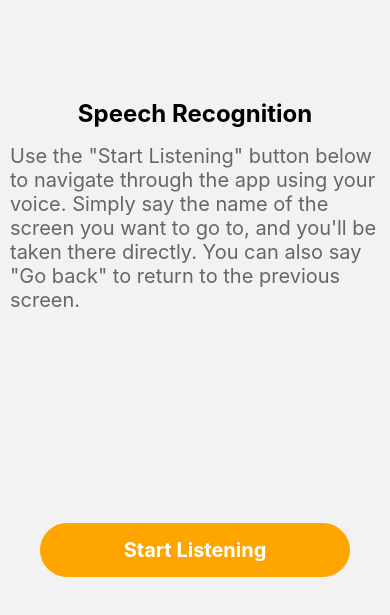
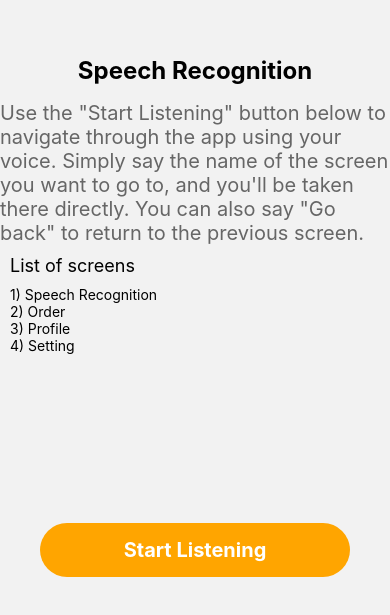
Before and after one commit to abidhussain173/SocialLoginLearningApp, a React Native app: screen /SpeechRecognition in a window 390 px wide. Shown: the part 217-832 px from the top of the page. Built offline with nearby package versions, Linux system fonts and the light colour scheme.

Commit message:
ui fixes

```diff
--- a/app.json
+++ b/app.json
@@ -1,4 +1,4 @@
 {
-  "name": "LoginApp",
-  "displayName": "LoginApp"
+  "name": "VoiceNavigationApp",
+  "displayName": "VoiceNavigationApp"
 }
--- a/package.json
+++ b/package.json
@@ -1,5 +1,5 @@
 {
-  "name": "LoginApp",
+  "name": "VoiceNavigationApp",
   "version": "0.0.1",
   "private": true,
   "scripts": {
--- a/src/screens/SpeechRecognitionScreens/OrderScreen.tsx
+++ b/src/screens/SpeechRecognitionScreens/OrderScreen.tsx
@@ -30,27 +30,33 @@ export const OrderScreen: React.FC<UserNavigationRootProps<"OrderScreen">> = (pr
                 }}>
                     <Text style={{
                         fontSize: 16,
+                         color: "black",
                         marginBottom: 10,
                     }}>Order #1:</Text>
                     <Text style={{
                         fontSize: 16,
-                        marginBottom: 10
+                        marginBottom: 10,
+                        color: "black"
                     }}>Order #2:</Text>
                     <Text style={{
                         fontSize: 16,
+                         color: "black"
                     }}>Order #3:</Text>
                 </View>
                 <View>
                     <Text style={{
                         fontSize: 16,
+                         color: "black",
                         marginBottom: 10
                     }}>Pizza</Text>
                     <Text style={{
                         fontSize: 16,
+                         color: "black",
                         marginBottom: 10
                     }}> Burger</Text>
                     <Text style={{
                         fontSize: 16,
+                         color: "black"
                     }}> Burger</Text>
                 </View>
             </View>
--- a/src/screens/SpeechRecognitionScreens/ProfileScreen.tsx
+++ b/src/screens/SpeechRecognitionScreens/ProfileScreen.tsx
@@ -30,19 +30,23 @@ export const ProfileScreen: React.FC<UserNavigationRootProps<"ProfileScreen">> =
                 }}>
                     <Text style={{
                         fontSize: 16,
+                         color: "black",
                         marginBottom: 10
                     }}>Username:</Text>
                     <Text style={{
                         fontSize: 16,
+                         color: "black",
                     }}>Email:</Text>
                 </View>
                 <View>
                     <Text style={{
                         fontSize: 16,
+                         color: "black",
                         marginBottom: 10
                     }}>John Doe</Text>
                     <Text style={{
                         fontSize: 16,
+                         color: "black",
                     }}>john.doe@example.com</Text>
                 </View>
             </View>
--- a/src/screens/SpeechRecognitionScreens/SettingScreen.tsx
+++ b/src/screens/SpeechRecognitionScreens/SettingScreen.tsx
@@ -20,9 +20,21 @@ export const SettingScreen: React.FC<UserNavigationRootProps<"Settings">> = (pro
                     }}
                 >Welcome to Setting Screen</Text>
             </View>
-            <Text>Notification: Enabled</Text>
-            <Text>Language: English</Text>
-            <Text>Privacy: Public</Text>
+            <Text style={{
+                        fontSize: 16,
+                         color: "black",
+                        marginBottom: 10,
+                    }}>Notification: Enabled</Text>
+            <Text style={{
+                        fontSize: 16,
+                         color: "black",
+                        marginBottom: 10,
+                    }}>Language: English</Text>
+            <Text style={{
+                        fontSize: 16,
+                         color: "black",
+                        marginBottom: 10,
+                    }}>Privacy: Public</Text>
         </SafeAreaView>
     );
 };
--- a/src/screens/SpeechRecognitionScreens/SpeechRecognition.tsx
+++ b/src/screens/SpeechRecognitionScreens/SpeechRecognition.tsx
@@ -18,6 +18,31 @@ export const SpeechRecognition: React.FC<UserNavigationRootProps<"SpeechRecognit
         You can also say "Go back" to return to the previous screen.
       </Text>
     </View>
+      <Text style={{
+         fontSize: 18,
+         color:"black",
+         padding:10
+      }}>List of screens</Text>
+      <Text style={{
+         fontSize: 14,
+         color:"black",
+         marginStart:10
+      }}>{"1) Speech Recognition"}</Text>
+      <Text style={{
+         fontSize: 14,
+         color:"black",
+         marginStart:10
+      }}>{"2) Order"}</Text>
+      <Text style={{
+         fontSize: 14,
+         color:"black",
+         marginStart:10
+      }}>{"3) Profile"}</Text>
+      <Text style={{
+         fontSize: 14,
+         color:"black",
+         marginStart:10
+      }}>{"4) Setting"}</Text>
   </SafeAreaView>
   );
 };
@@ -25,7 +50,7 @@ const styles = StyleSheet.create({
   container: {
     flex: 1,
     justifyContent: 'center',
-    padding: 16,
+    padding: 10,
   },
   content: {
     alignItems: 'center',
@@ -33,11 +58,11 @@ const styles = StyleSheet.create({
   title: {
     fontSize: 24,
     fontWeight: 'bold',
+    color:"black",
     marginBottom: 16,
   },
   description: {
     fontSize: 20,
-    marginHorizontal: 10,
     color: '#666',
   },
 });
```
Also changed, not shown: src/Navogators/NavigatorContainer/NavigatorContainer.tsx (+41 -113 lines), 10 other files (tests, documents, lock files or other folders).
